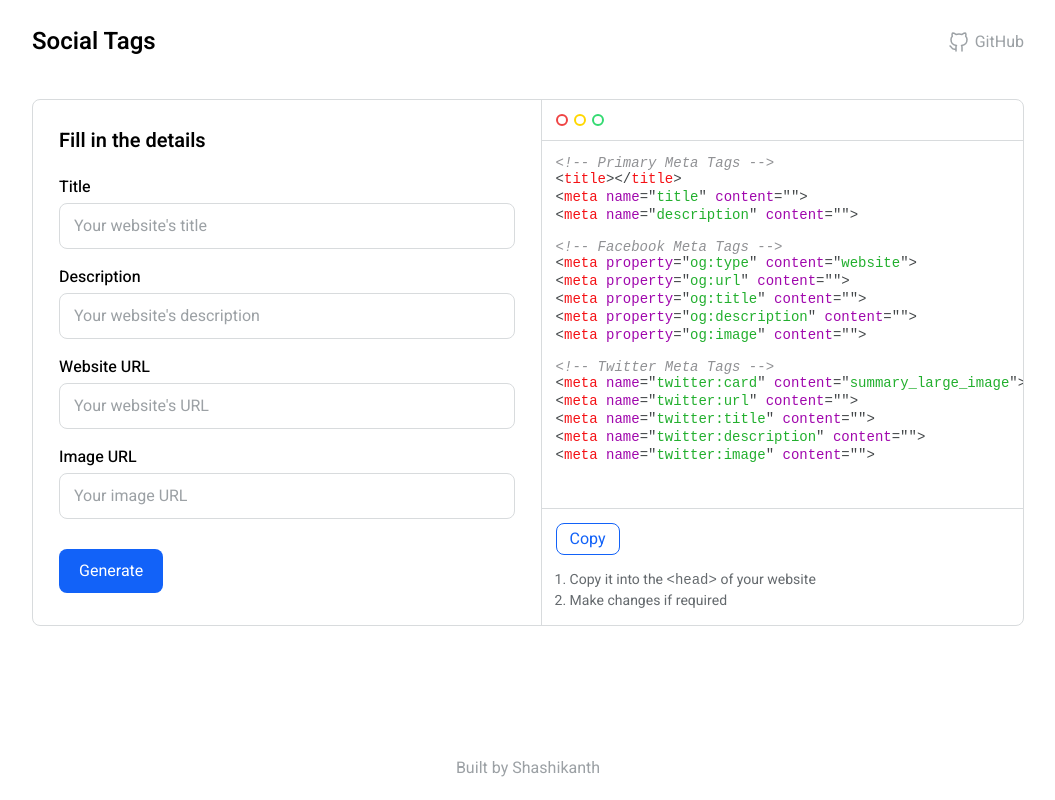
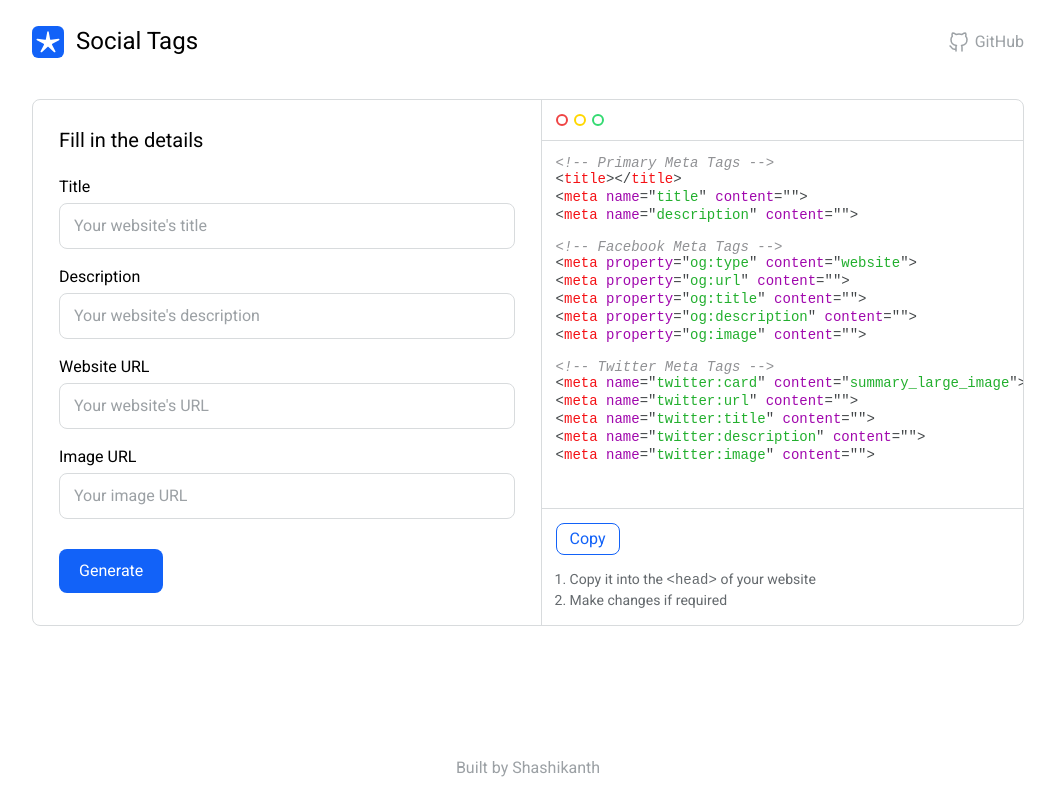
Before and after one commit to shashiirk/social-tags, a React (Create React App) app: page / in a window 1280 px wide. Shown: the whole page, without its empty margins (112-1167 px from the left). Built offline with nearby package versions, Linux system fonts and the light colour scheme.

Commit message:
added readme

```diff
--- a/public/index.html
+++ b/public/index.html
@@ -19,7 +19,7 @@
     />
     <link rel="manifest" href="%PUBLIC_URL%/manifest.json" />
     <link rel="preconnect" href="https://fonts.googleapis.com" />
-    <link rel="preconnect" href="https://fonts.gstatic.com" crossorigin />
+    <link rel="preconnect" href="https://fonts.gstatic.com" />
     <link
       href="https://fonts.googleapis.com/css2?family=Heebo:wght@300;400;500;600;700&display=swap"
       rel="stylesheet"
--- a/src/components/Form.js
+++ b/src/components/Form.js
@@ -14,7 +14,7 @@ const Div = styled.div`
 
     h2 {
       font-size: 20px;
-      font-weight: 600;
+      font-weight: 400;
       margin-bottom: 20px;
     }
 
@@ -23,7 +23,7 @@ const Div = styled.div`
 
       label {
         display: block;
-        font-weight: 500;
+        /* font-weight: 500; */
         margin-bottom: 4px;
       }
 
--- a/src/components/Header.js
+++ b/src/components/Header.js
@@ -1,4 +1,6 @@
 import styled from 'styled-components';
+
+import logo from '../assets/logo.svg';
 
 const Div = styled.div`
   /* border-bottom: 1px #e0e2e8 solid; */
@@ -10,9 +12,21 @@ const Div = styled.div`
   justify-content: space-between;
 `;
 
-const Title = styled.h2`
-  font-size: 24px;
-  font-weight: 600;
+const Title = styled.div`
+  display: flex;
+  justify-content: center;
+  align-items: center;
+
+  img {
+    width: 32px;
+    height: 32px;
+  }
+
+  h1 {
+    font-size: 24px;
+    font-weight: 400;
+    margin-left: 12px;
+  }
 `;
 
 const Anchor = styled.a`
@@ -53,7 +67,10 @@ const Anchor = styled.a`
 const Header = () => {
   return (
     <Div>
-      <Title>Social Tags</Title>
+      <Title>
+        <img src={logo} alt="logo" />
+        <h1>Social Tags</h1>
+      </Title>
       <Anchor href="https://github.com">
         <svg
           xmlns="http://www.w3.org/2000/svg"
```
Also changed, not shown: 1 other file (tests, documents, lock files or other folders).
